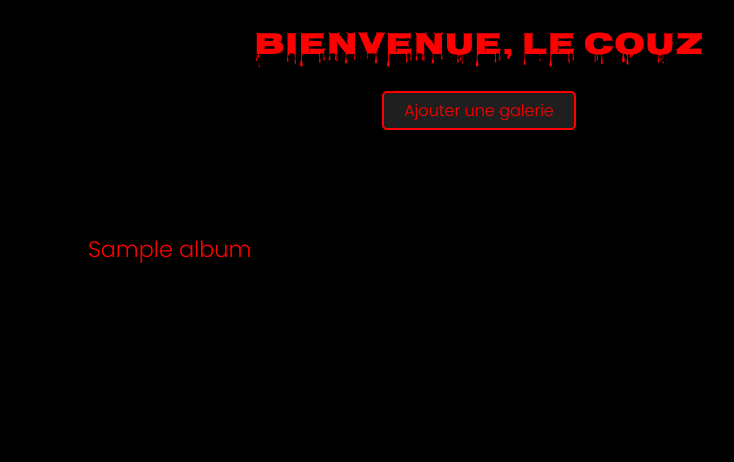
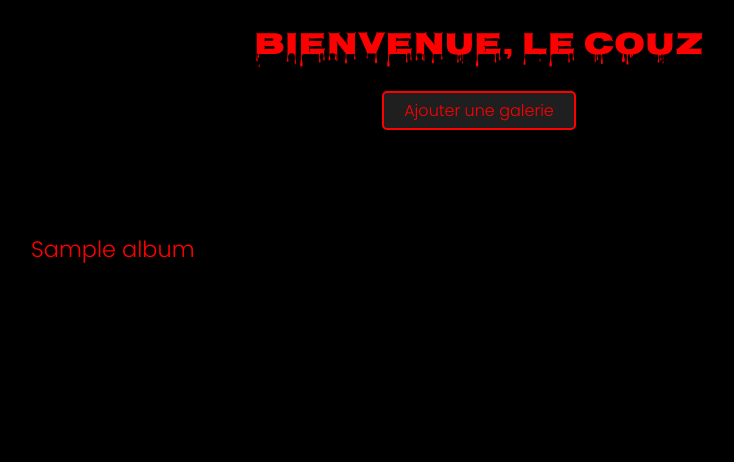
Before and after one commit to coppeti/redzone, a Django app: page /membres/ in a window 1280 px wide. Shown: the part 225-687 px from the top of the page, without its empty margins (161-895 px from the left). Run offline with Django 5.2, Linux system fonts and the light colour scheme; a user stored in the database is signed in; tables that the repository leaves empty hold one stand-in row (values such as "Sample post"); some libraries are stand-ins or nearby versions.

Commit message:
Display gallery list vertically in reverse chronological order

```diff
--- a/accounts/views.py
+++ b/accounts/views.py
@@ -6,7 +6,7 @@ from gallery.models import Album
 
 @login_required
 def member_space(request):
-    albums = Album.objects.all()
+    albums = Album.objects.all().order_by("-created_at")
     return render(request, "redzone/member_space.html", {"albums": albums})
 
 
--- a/main/views.py
+++ b/main/views.py
@@ -11,7 +11,7 @@ def home(request):
 
 def gallery(request):
     from gallery.models import Album
-    albums = Album.objects.filter(medias__is_public=True).distinct().order_by("title")
+    albums = Album.objects.filter(medias__is_public=True).distinct().order_by("-created_at")
     return render(request, "main/gallery.html", {"albums": albums})
 
 
--- a/static/css/styles.css
+++ b/static/css/styles.css
@@ -640,9 +640,9 @@ body.page-home .main-content {
 /* GALLERY LIST */
 
 .gallery-list {
-    display: grid;
-    grid-template-columns: repeat(3, 1fr);
-    gap: 0.5rem 2rem;
+    display: flex;
+    flex-direction: column;
+    gap: 0.25rem;
     margin-top: 1.5rem;
 }
 
@@ -655,24 +655,18 @@ body.page-home .main-content {
     position: relative;
     padding: 0.4rem 0;
     width: fit-content;
-    margin: 0 auto;
     transition: text-shadow 0.3s ease;
-    white-space: nowrap;
-    overflow: hidden;
-    text-overflow: ellipsis;
-    max-width: 100%;
 }
 
 .gallery-list-item::after {
     content: '';
     position: absolute;
     bottom: 0;
-    left: 50%;
+    left: 0;
     width: 0;
     height: 2px;
     background-color: #ff0000;
     transition: all 0.3s ease;
-    transform: translateX(-50%);
 }
 
 .gallery-list-item:hover::after {
```
